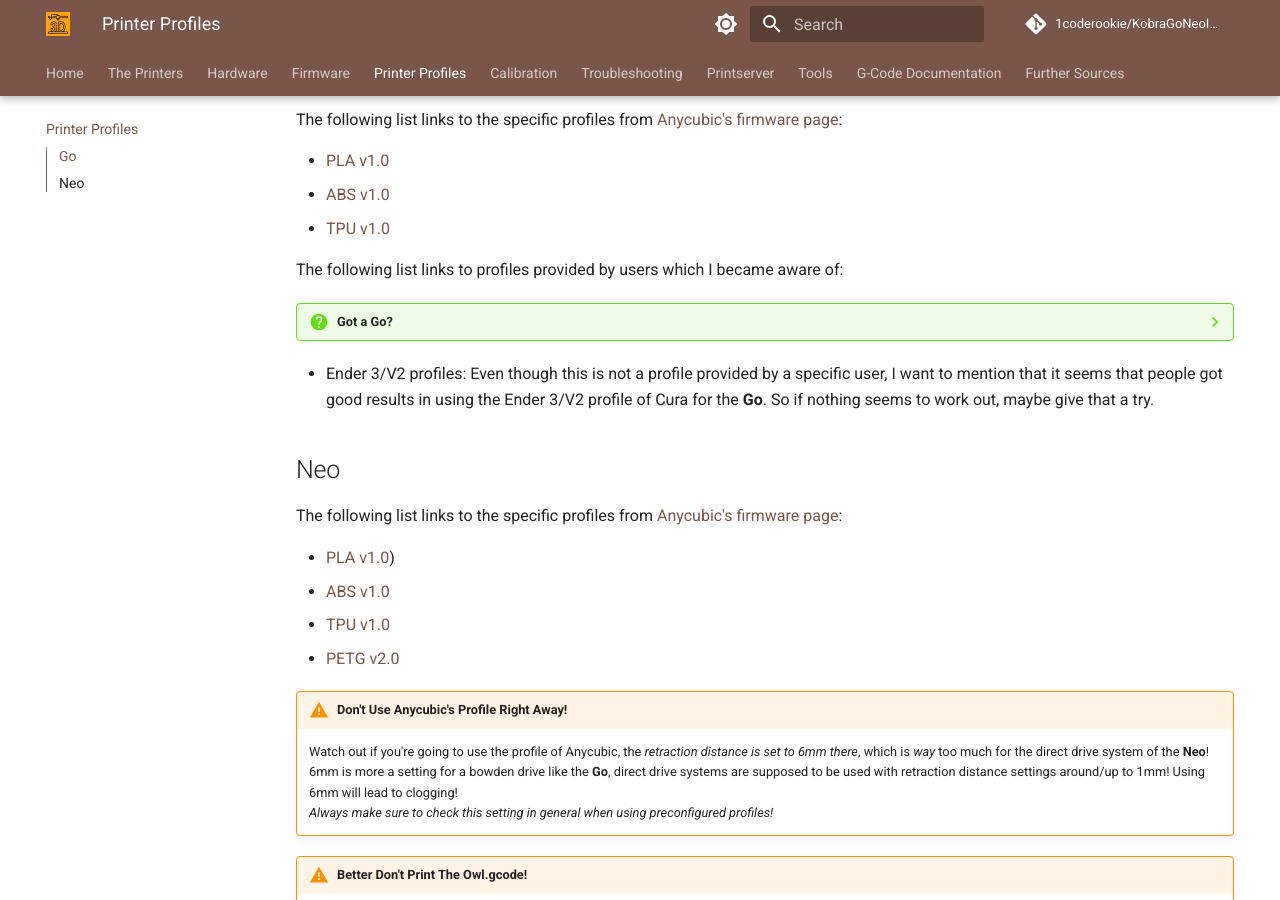
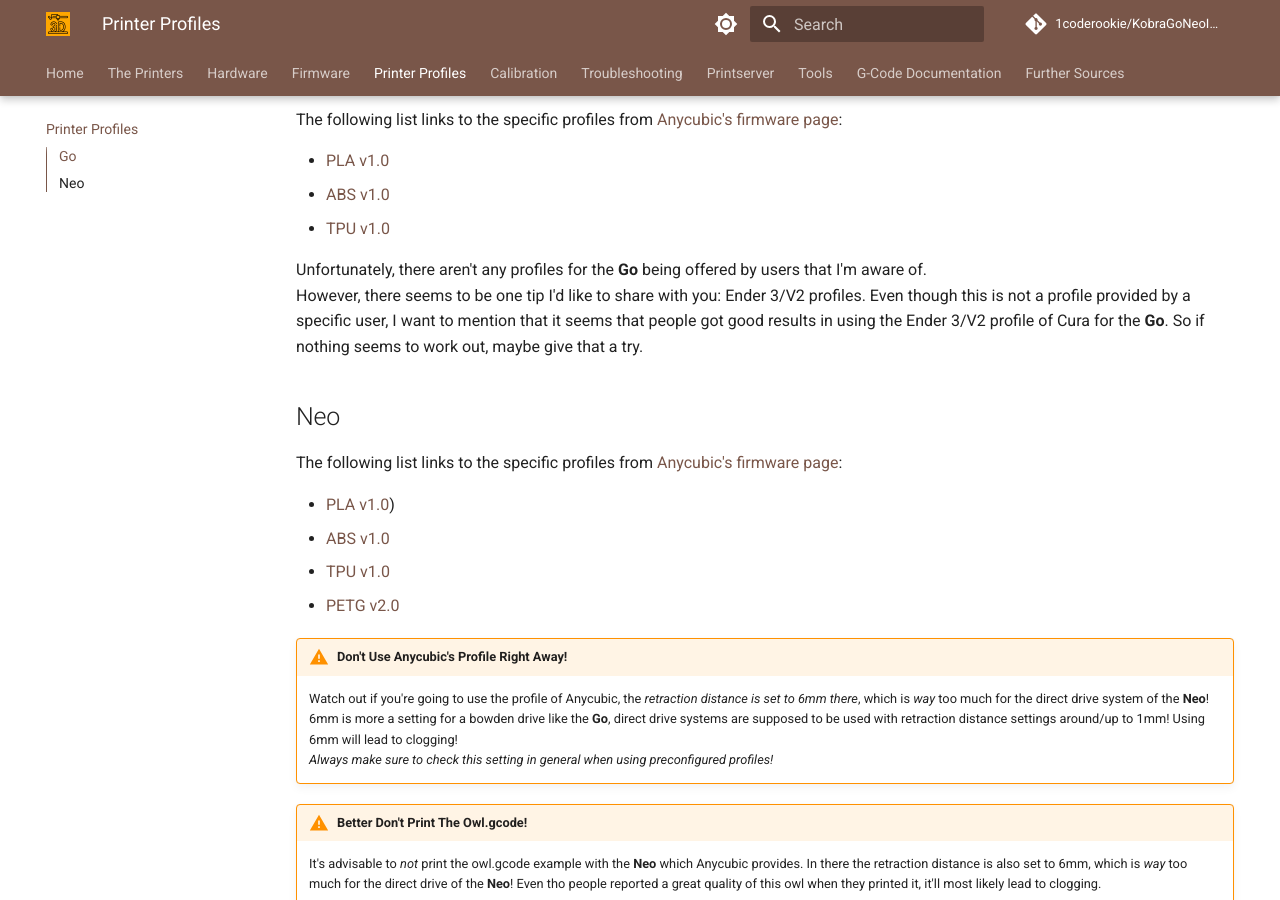
Before and after one commit to 1coderookie/KobraGoNeoInsights, an MkDocs documentation site: the page built from docs/profiles.md, in a window 1280 px wide and 900 px high, scrolled down 567 px. Built offline with MkDocs 1.6.1 and Material for MkDocs 9.7.7, drawn with Linux system fonts in a browser that asks for light colours; comment, search, counter and statistics services are not loaded.

Commit message:
Update profiles.md

```diff
--- a/docs/profiles.md
+++ b/docs/profiles.md
@@ -17,13 +17,8 @@
  - [ABS v1.0](https://cdn.shopify.com/s/files/1/0245/5519/2380/files/Kobra_Go_suggested_parameters_for_ABS_V1.0.curaprofile?v=1669192041)
  - [TPU v1.0](https://cdn.shopify.com/s/files/1/0245/5519/2380/files/Kobra_Go_suggested_parameters_for_TPU_V1.0.curaprofile?v=1669192041)
 
-The following list links to profiles provided by users which I became aware of:
-
-??? question "Got a Go?"
-
-    Do you own a **Go** and created profiles for it which could be useful for other users as well? <br> Did you made them available somewhere? <br> If so, send me an email to <br> `3dneo (at) quantentunnel.de` <br> and let me know about it, I'd be happy to set a link to it.
-
- - Ender 3/V2 profiles: Even though this is not a profile provided by a specific user, I want to mention that it seems that people got good results in using the Ender 3/V2 profile of Cura for the **Go**. So if nothing seems to work out, maybe give that a try.
+Unfortunately, there aren't any profiles for the **Go** being offered by users that I'm aware of.
+However, there seems to be one tip I'd like to share with you: Ender 3/V2 profiles. Even though this is not a profile provided by a specific user, I want to mention that it seems that people got good results in using the Ender 3/V2 profile of Cura for the **Go**. So if nothing seems to work out, maybe give that a try.
 
 ## Neo
 
```
